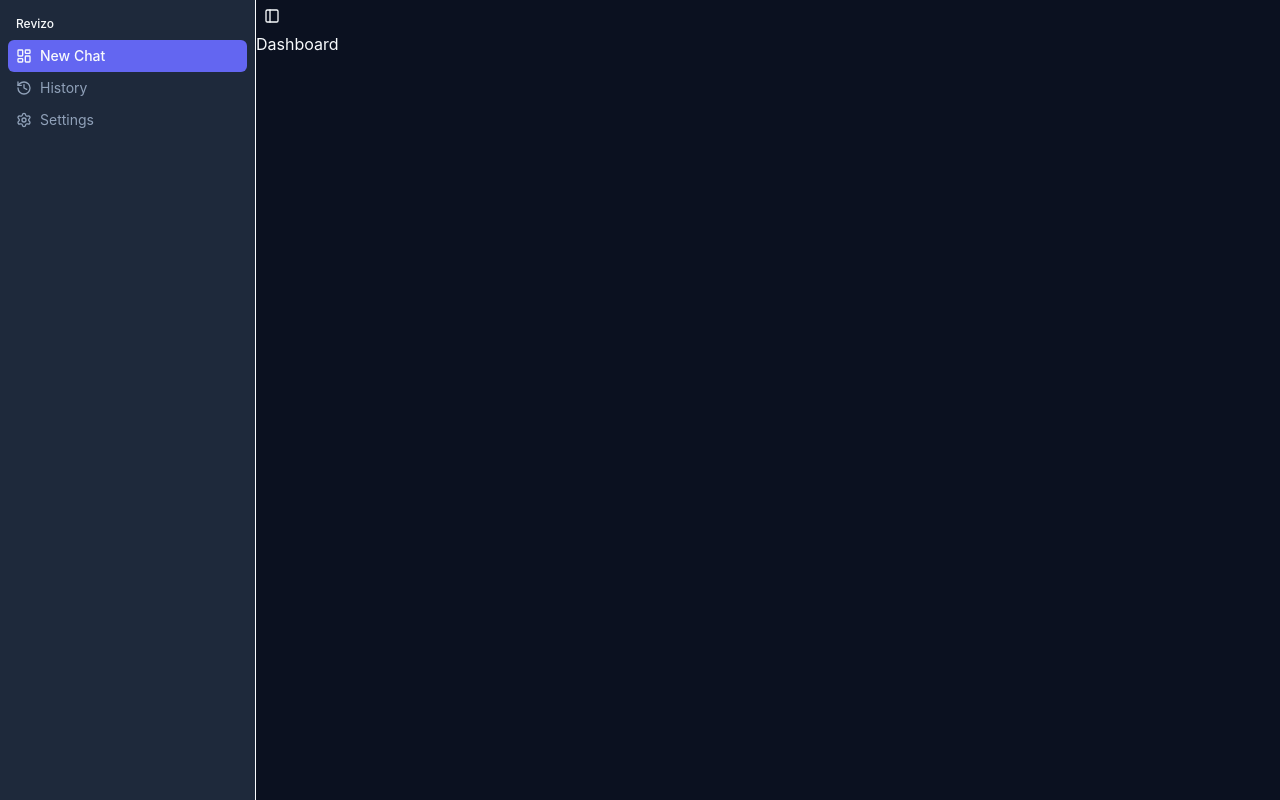
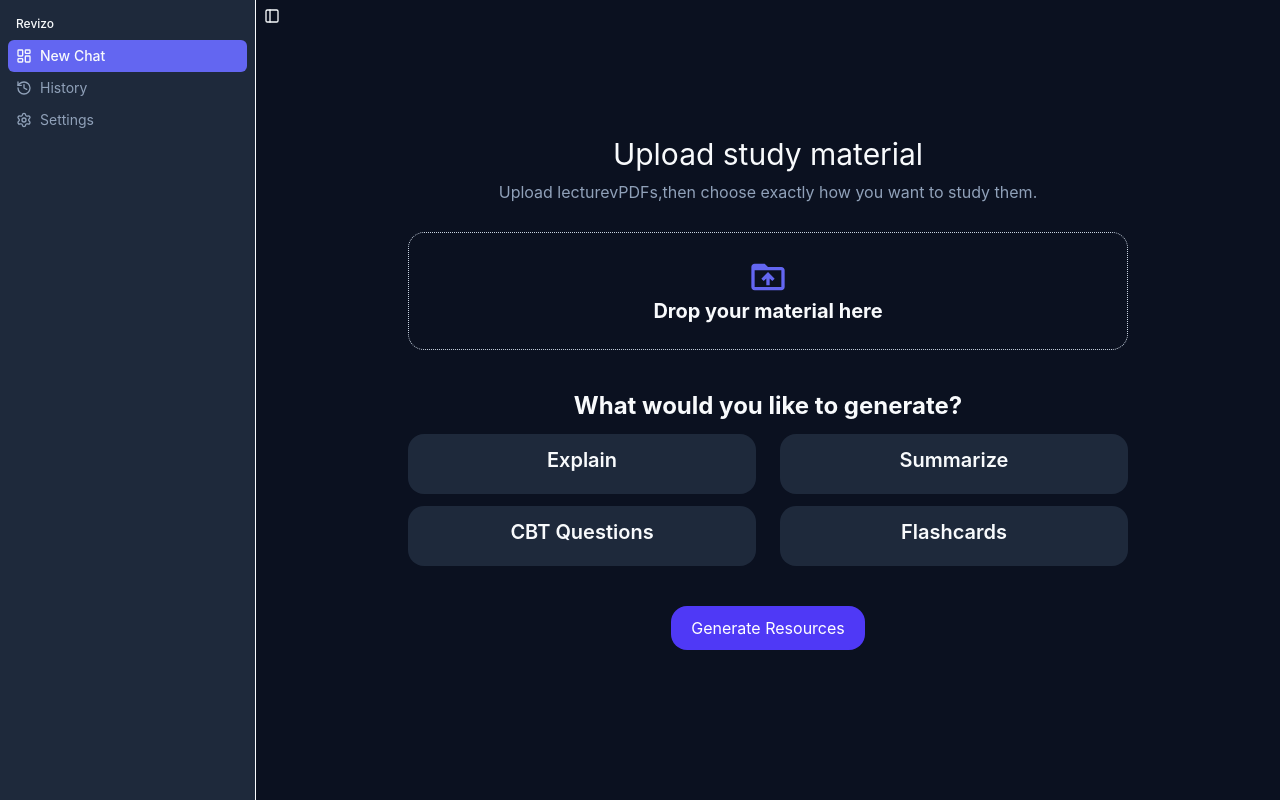
Before and after one commit to ADEDANCE/revizo, a React (Vite) app: page /dashboard in a window 1280 px wide. Built offline with nearby package versions, Linux system fonts and the light colour scheme.

Commit message:
Update the ui

```diff
--- a/src/pages/Dashboard.tsx
+++ b/src/pages/Dashboard.tsx
@@ -1,8 +1,42 @@
+import Button from "@/components/Button";
+import { Card } from "@/components/Card";
+import { FaBrain } from "react-icons/fa";
+import { GiCardPick } from "react-icons/gi";
+import { MdComputer, MdDriveFolderUpload, MdOutlineDriveFileMove, MdSummarize } from "react-icons/md";
+
 const Dashboard = () => {
   return (
-    <div>
-      <h1>Dashboard</h1>
-    </div>
+    <section className=" w-full px-8 md:px-24 py-6">
+      <div className=" mx-auto text-center">
+        <h1 className=" text-3xl mt-20">Upload study material</h1>
+        <p className=" text-slate-400 mt-2">
+          Upload lecturevPDFs,then choose exactly how you want to study them.
+        </p>
+
+        <div className="mx-14">
+          <div className="  mt-7 rounded-2xl border border-dotted border-slate-300 text-center px-7 py-6 flex flex-col items-center">
+            <MdDriveFolderUpload className=" text-indigo size-10" />
+            <h2 className=" font-bold text-xl">Drop your material here</h2>
+          </div>
+
+          <h2 className=" font-bold text-2xl mt-10">
+            What would you like to generate?
+          </h2>
+
+          <div className=" flex gap-6 mt-3 items-center">
+            <Card icon={FaBrain} title="Explain" />
+            <Card icon={MdSummarize} title="Summarize" />
+          </div>
+
+          <div className=" flex gap-6 justify-between my-3">
+            <Card icon={MdComputer} title="CBT Questions" />
+            <Card icon={GiCardPick} title="Flashcards" />
+          </div>
+
+          <Button className=" mt-7">Generate Resources</Button>
+        </div>
+      </div>
+    </section>
   );
 };
 
```
